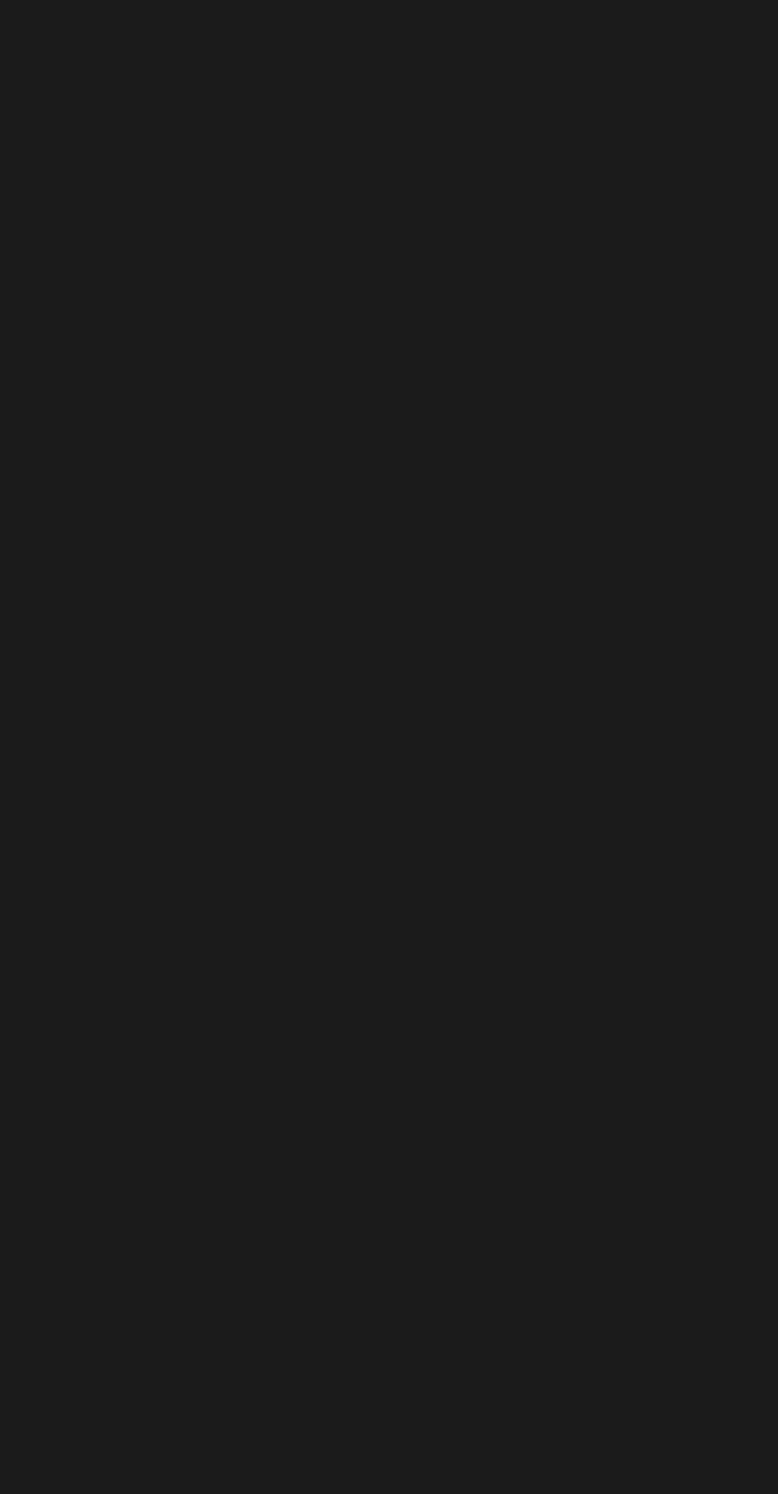
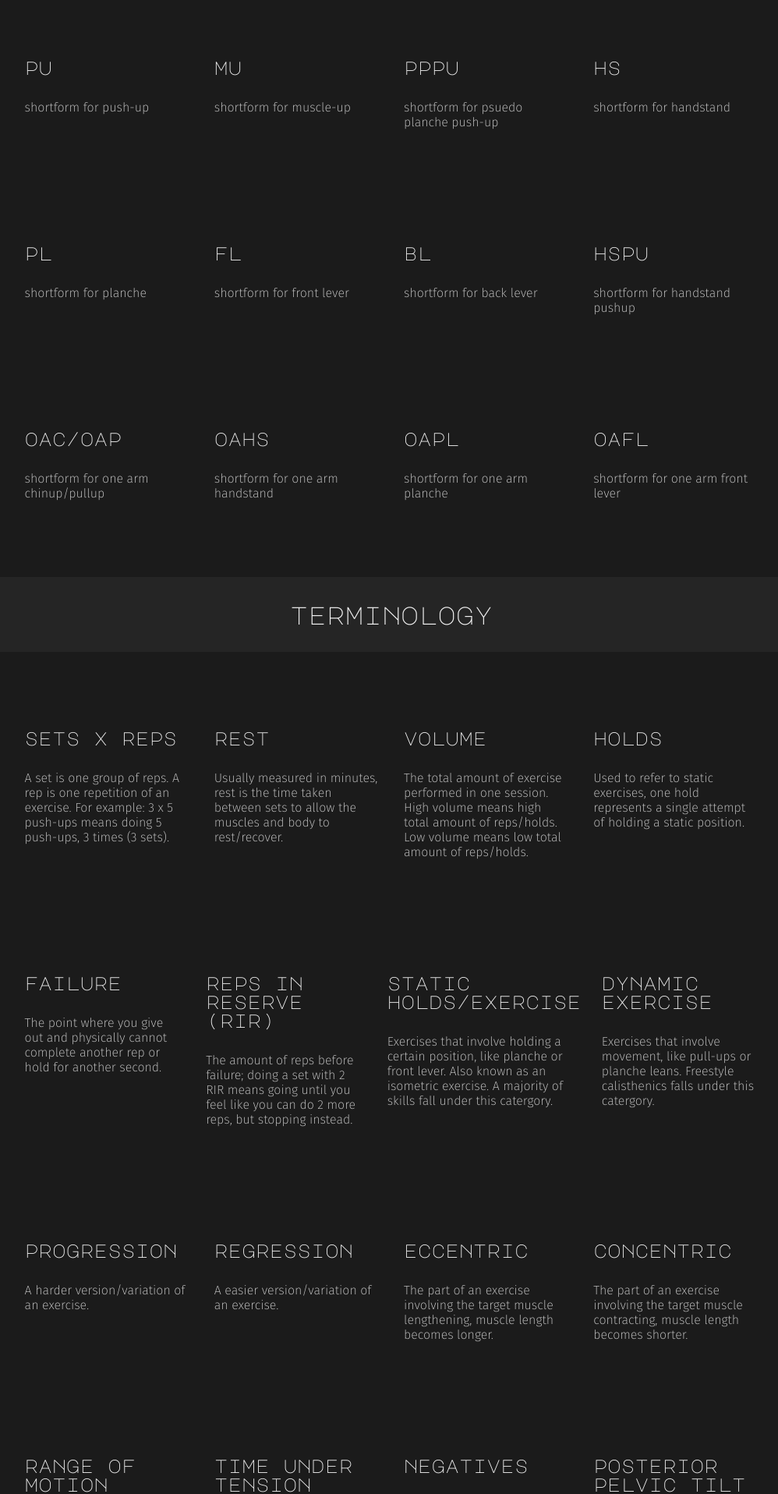
Before and after one commit to 1prcntethan/1prcntethan.github.io, a React (Create React App) app in the folder my-app/: page /terminology in a window 1280 px wide. Shown: the part 300-2216 px from the top of the page at 78% size, without its empty margins (138-1136 px from the left). Before the commit the page ends 800 px from the top, so only its background shows below. Built offline with nearby package versions, Linux system fonts and the light colour scheme.

Commit message:
more terminologyu work

```diff
--- /dev/null
+++ b/my-app/src/components/shortformlist.css
@@ -0,0 +1,38 @@
+
+.terms-container {
+    display: flex;
+    flex-direction: row;
+    padding: 2rem;
+    align-self: center;
+    justify-content: center;
+    margin-top: 50px;
+    margin-bottom: 50px;
+
+}
+
+.terms {
+    display: flex;
+    flex-direction: row;
+    width: 80%;
+
+}
+
+.single-term {
+    display: flex;
+    flex-direction: column;
+    padding: 1rem;
+    width: 25%;
+}
+
+.term-title {
+    display: flex;
+    font-size: 24px;
+    margin-bottom: 30px;
+}
+
+.term-text {
+    display: flex;
+    color: #cacaca;
+    font-family: Fira Sans;
+    font-weight: 200;
+}
--- /dev/null
+++ b/my-app/src/components/shortformlist.jsx
@@ -0,0 +1,48 @@
+import React from 'react';
+import { Link } from 'react-router-dom';
+import "./shortformlist.css";
+
+export default function ShortFormList() {
+    return (
+        <>
+            <div className="terms-container">
+                <div className="terms">
+                    <SingleTerm title="pu" text="push-up"/>
+                    <SingleTerm title="mu" text="muscle-up"/>
+                    <SingleTerm title="pppu" text="psuedo planche push-up"/>
+                    <SingleTerm title="hs" text="handstand"/>
+                </div>
+            </div>
+            <div className="terms-container">
+                <div className="terms">
+                    <SingleTerm title="pl" text="planche"/>
+                    <SingleTerm title="fl" text="front lever"/>
+                    <SingleTerm title="bl" text="back lever"/>
+                    <SingleTerm title="hspu" text="handstand pushup"/>
+                </div>
+            </div>
+            <div className="terms-container">
+                <div className="terms">
+                    <SingleTerm title="oac/oap" text="one arm chinup/pullup"/>
+                    <SingleTerm title="oahs" text="one arm handstand"/>
+                    <SingleTerm title="oapl" text="one arm planche"/>
+                    <SingleTerm title="oafl" text="one arm front lever"/>
+                </div>
+            </div>
+        </>
+    )
+}
+
+
+function SingleTerm(term) {
+    return (
+        <div class="single-term">
+            <div class="term-title">
+                {term.title}
+            </div>
+            <div class="term-text">
+                shortform for {term.text}
+            </div>
+        </div>
+    )
+}
--- /dev/null
+++ b/my-app/src/components/terminologylist.jsx
@@ -0,0 +1,56 @@
+import React from 'react';
+import { Link } from 'react-router-dom';
+import "./shortformlist.css";
+
+export default function TerminologyList() {
+    return (
+        <>
+            <div className="terms-container">
+                <div className="terms">
+                    <SingleTerm title="sets x reps" text="A set is one group of reps. A rep is one repetition of an exercise. For example: 3 x 5 push-ups means doing 5 push-ups, 3 times (3 sets)."/>
+                    <SingleTerm title="rest" text="Usually measured in minutes, rest is the time taken between sets to allow the muscles and body to rest/recover."/>
+                    <SingleTerm title="volume" text="The total amount of exercise performed in one session. High volume means high total amount of reps/holds. Low volume means low total amount of reps/holds."/>
+                    <SingleTerm title="holds" text="Used to refer to static exercises, one hold represents a single attempt of holding a static position."/>
+                </div>
+            </div>
+            <div className="terms-container">
+                <div className="terms">
+                    <SingleTerm title="failure" text="The point where you give out and physically cannot complete another rep or hold for another second."/>
+                    <SingleTerm title="reps in reserve (rir)" text="The amount of reps before failure; doing a set with 2 RIR means going until you feel like you can do 2 more reps, but stopping instead."/>
+                    <SingleTerm title="static holds/exercise" text="Exercises that involve holding a certain position, like planche or front lever. Also known as an isometric exercise. A majority of skills fall under this catergory."/>
+                    <SingleTerm title="dynamic exercise" text="Exercises that involve movement, like pull-ups or planche leans. Freestyle calisthenics falls under this catergory."/>
+                </div>
+            </div>
+            <div className="terms-container">
+                <div className="terms">
+                    <SingleTerm title="progression" text="A harder version/variation of an exercise."/>
+                    <SingleTerm title="regression" text="A easier version/variation of an exercise."/>
+                    <SingleTerm title="eccentric" text="The part of an exercise involving the target muscle lengthening, muscle length becomes longer."/>
+                    <SingleTerm title="concentric" text="The part of an exercise involving the target muscle contracting, muscle length becomes shorter."/>
+                </div>
+            </div>
+            <div className="terms-container">
+                <div className="terms">
+                    <SingleTerm title="range of motion (rom)" text="Refers to the range an exercise goes through, typically for a joint. For example, a full push-up involves a complete range from chest to the floor and back up."/>
+                    <SingleTerm title="time under tension (tut)" text="The time during an exercise where the muscle is under tension. This is necessary to provide enough stimulus for muscle growth."/>
+                    <SingleTerm title="negatives" text="Controlled, slow descents during an exercise, focusing on the eccentric phase. For example, slowly lowering yourself during a pull-up."/>
+                    <SingleTerm title="posterior pelvic tilt (ppt)" text="Posterior pelvic tilt is a pelvic position where the pelvis is tilted backward, flattening the lower back and tucking in your butt. This pelvic position is optimal and most commonly referenced in planche."/>
+                </div>
+            </div>
+        </>
+    )
+}
+
+
+function SingleTerm(term) {
+    return (
+        <div class="single-term">
+            <div class="term-title">
+                {term.title}
+            </div>
+            <div class="term-text">
+                {term.text}
+            </div>
+        </div>
+    )
+}
--- a/my-app/src/pages/terminology.jsx
+++ b/my-app/src/pages/terminology.jsx
@@ -1,6 +1,8 @@
 import Navbar from "../components/navbar";
 import "./terminology.css"
 import TermSectionTitle from "../components/terminology-section-title";
+import ShortFormList from "../components/shortformlist";
+import TerminologyList from "../components/terminologylist";
 
 export function Terminology() {
     return (
@@ -10,6 +12,10 @@ export function Terminology() {
                 Calisthenics is a relatively niche sport compared to many others, so there may be terms you are not familiar with. To use the site as effectively as possible, skim over the content here, and feel free to come back if necessary!
             </div>
             <TermSectionTitle title="skill shortform" />
+            <ShortFormList />
+            <TermSectionTitle title="terminology" />
+            <TerminologyList />
+
         </>
     )
 }
```
